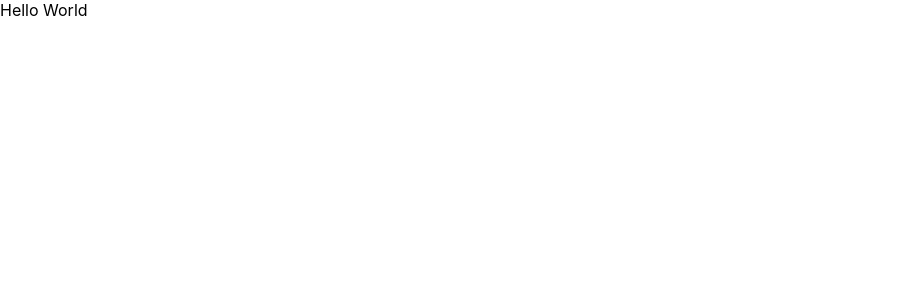
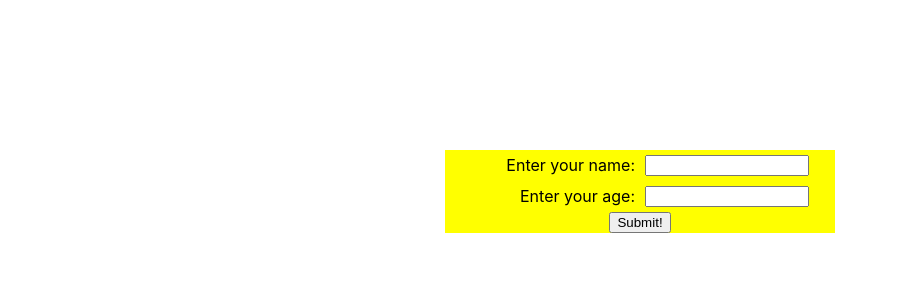
Before and after one commit to dthackray/React-Postgres-Database, a React (Create React App) app in the folder client/: page / in a window 1280 px wide. Shown: the top 300 px of the page, without its empty margins (0-897 px from the left). Built offline with nearby package versions, Linux system fonts and the light colour scheme.

Commit message:
Constructing initial front end

```diff
--- a/client/src/App.js
+++ b/client/src/App.js
@@ -3,7 +3,13 @@ import React from "react";
 const App = () => {
   return (
     <div>
-      Hello World
+        <form className="form" action="" method="get">
+            <label className="label" for="name">Enter your name: </label>
+            <input className="field" type="text" name="name" id="name" required />
+            <label className="label" for="age">Enter your age: </label>
+            <input className="field" type="age" name="age" id="age" required />
+            <input className="button" type="submit" value="Submit!" />
+      </form>
     </div>)
 }
 
--- a/client/src/index.css
+++ b/client/src/index.css
@@ -1,13 +1,42 @@
 body {
   margin: 0;
-  font-family: -apple-system, BlinkMacSystemFont, 'Segoe UI', 'Roboto', 'Oxygen',
-    'Ubuntu', 'Cantarell', 'Fira Sans', 'Droid Sans', 'Helvetica Neue',
+  font-family: -apple-system, BlinkMacSystemFont, "Segoe UI", "Roboto", "Oxygen",
+    "Ubuntu", "Cantarell", "Fira Sans", "Droid Sans", "Helvetica Neue",
     sans-serif;
   -webkit-font-smoothing: antialiased;
   -moz-osx-font-smoothing: grayscale;
 }
 
 code {
-  font-family: source-code-pro, Menlo, Monaco, Consolas, 'Courier New',
+  font-family: source-code-pro, Menlo, Monaco, Consolas, "Courier New",
     monospace;
 }
+
+.form {
+  background-color: yellow;
+  margin-top: 100px;
+  display: grid;
+  grid-template-columns: repeat(2, 1fr);
+  width: max-content;
+  margin: 150px auto;
+}
+
+.form > * {
+  margin: 5px;
+}
+
+.label {
+  text-align: right;
+  padding:
+}
+
+.field {
+  width: 80%;
+}
+
+.button {
+  grid-column-start: 1;
+  grid-column-end: span 2;
+  display: block;
+  margin: 0 auto;
+}
```
